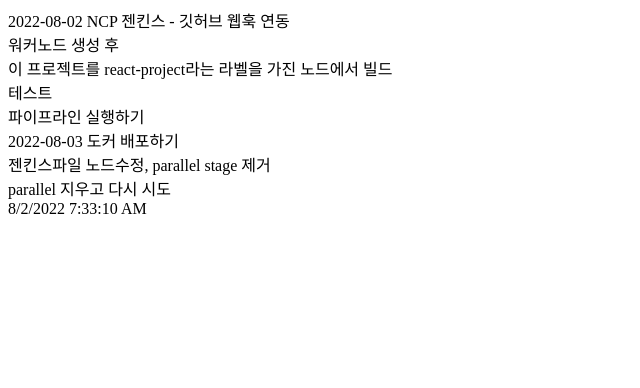
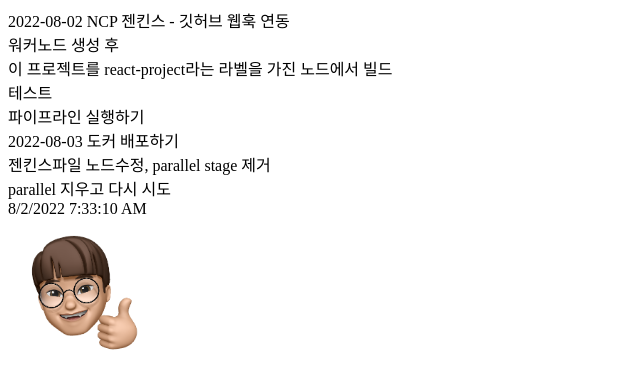
Before and after one commit to ssong91DEV/react-project, a React (Create React App) app: page / in a window 1280 px wide. Shown: the top 388 px of the page, without its empty margins (0-640 px from the left). Built offline with nearby package versions, Linux system fonts and the light colour scheme.

Commit message:
이미지 및 컴포넌트 추가

```diff
--- /dev/null
+++ b/src/components/Button.jsx
@@ -0,0 +1,12 @@
+import React from "react";
+import song from "../images/song_thumb_up.png";
+
+const Button = () => {
+  return (
+    <div>
+      <img src={song} alt="song" width={150} />
+    </div>
+  );
+};
+
+export default Button;
--- a/src/containers/MainComponent.jsx
+++ b/src/containers/MainComponent.jsx
@@ -1,4 +1,5 @@
 import React, { useEffect, useState } from "react";
+import Button from "../components/Button";
 const MainComponent = () => {
   const [time, setTime] = useState(new Date());
 
@@ -22,6 +23,9 @@
       <div>
         {time.toLocaleDateString()} {time.toLocaleTimeString()}
       </div>
+      <div>
+        <Button />
+      </div>
     </div>
   );
 };
```
Also changed, not shown: src/images/song_thumb_up.png (added).
